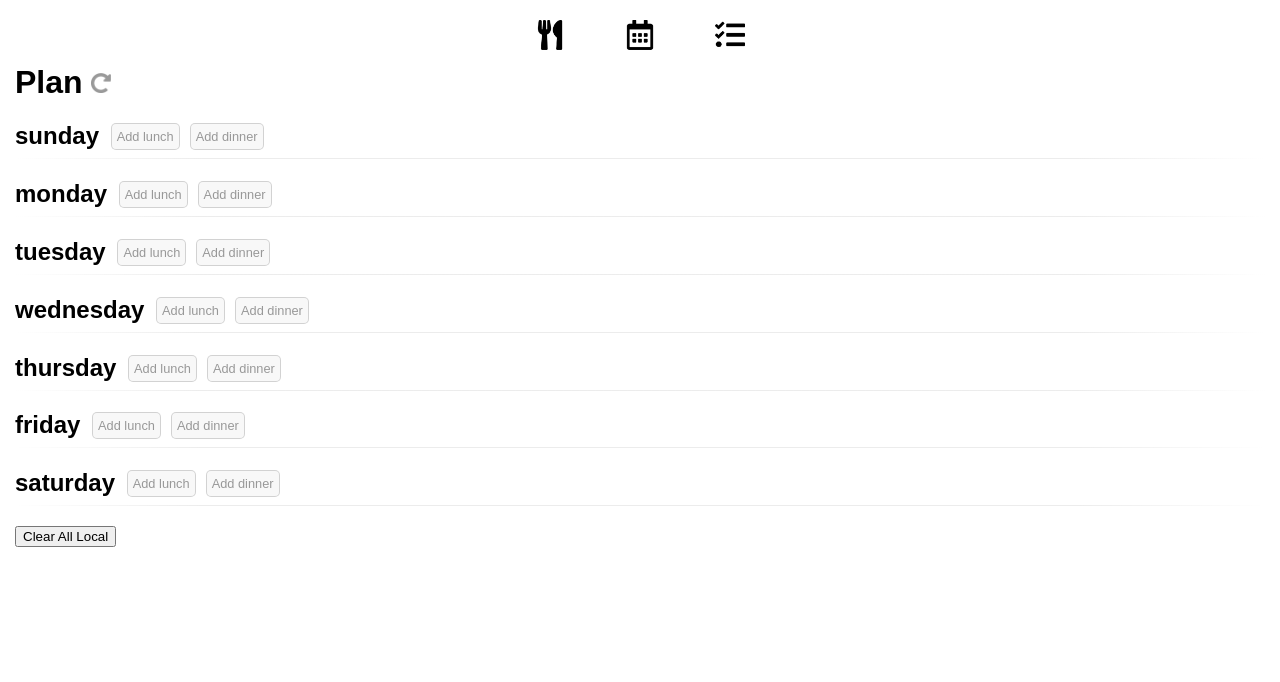
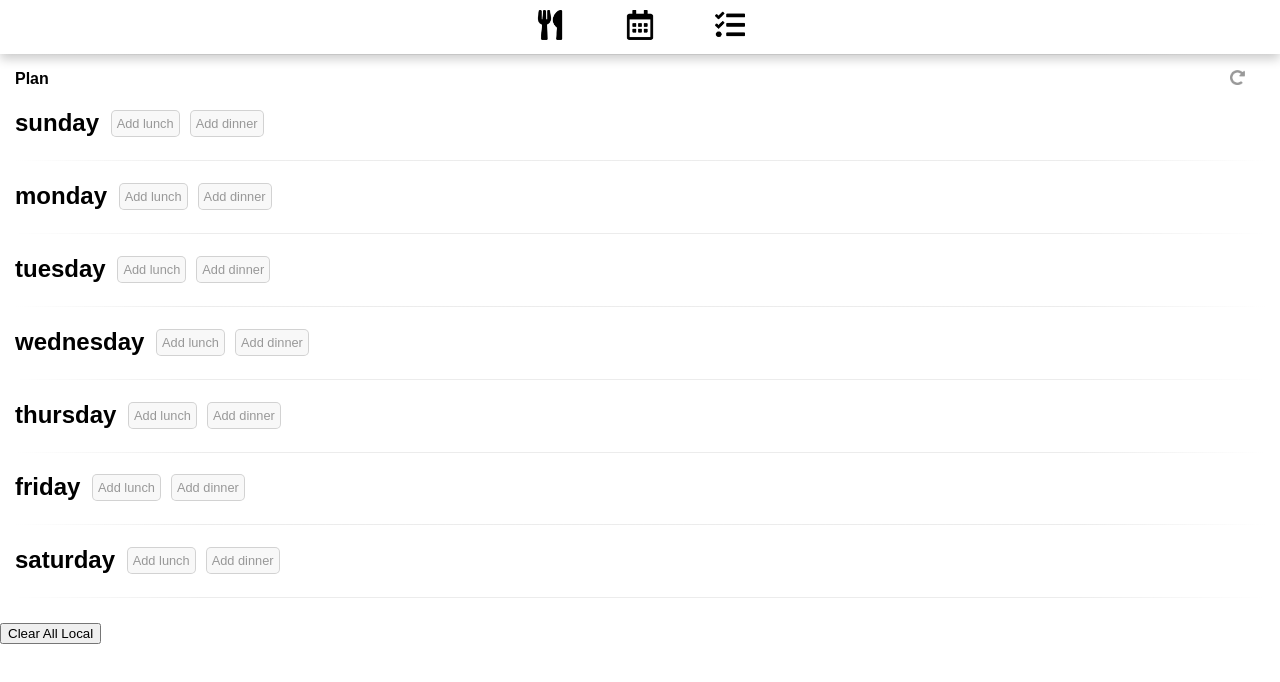
Before and after one commit to Rymierymie/recipe-book-vue, a Vue app: page / in a window 1280 px wide. Both pictures are taken after a click on the picture 640 px from the left and 35 px from the top of the page. Shown: the top 682 px of the page. Built offline with nearby package versions, Linux system fonts and the light colour scheme.

Commit message:
Style changes

```diff
--- a/src/App.vue
+++ b/src/App.vue
@@ -4,6 +4,8 @@
     <img src="./assets/icons/utensils.png" class="nav-icon" @click="display('search')" />
     <img src="./assets/icons/calendar.png" class="nav-icon" @click="display('plan')" />
     <img src="./assets/icons/tasks.png" class="nav-icon" @click="display('shop')" />
+  </div>
+  <div class="divider">
   </div>
   <div v-if="selected === 'search'">
     <p v-if="this.recentlyViewed.length !== 0" id="recentlyViewedList">Recent:&nbsp;
@@ -104,7 +106,11 @@ html {
 }
 
 body {
-  margin: 10px 15px;
+  margin: 0px 0px;
+}
+
+.componentDiv {
+  margin: 5px 15px;
 }
 
 .component {
@@ -143,8 +149,12 @@ h1 {
 
 #nav {
   text-align: center;
-/*   position: sticky;
-  top: 0; */
+  position: sticky;
+  top: 0;
+  background-color: #ffffff;
+  -webkit-box-shadow: 0px 5px 10px 0px rgba(0,0,0,0.2);
+  -moz-box-shadow: 0px 5px 10px 0px rgba(0,0,0,0.2);
+  box-shadow: 0px 5px 10px 0px rgba(0,0,0,0.2);
 }
 
 .nav-icon {
@@ -183,7 +193,7 @@ select {
 }
 
 .icon-big {
-  width: 20px;
+  width: 15px;
   opacity: 0.4;
 }
 
--- a/src/components/Plan.vue
+++ b/src/components/Plan.vue
@@ -1,21 +1,25 @@
 <template>
-    <div>
+    <div class="componentDiv">
         <div id="menuDiv" v-show="this.menu.length !== 0">
-            <h1>Menu
-                <button @click="edit_menu()" class="customButton" id="editMenuButton">Edit menu</button>
-                <button @click="clear_menu()" class="customButton display-toggle" id="clearMenuButton">Clear menu</button>
-            </h1>
+            <h4>Menu
+                <!-- <button @click="edit_menu()" class="customButton" id="editMenuButton">Edit menu</button> -->
+                <img src="../assets/icons/edit.png" class="icon-big" id="editMenuButton" @click="edit_menu()"/>
+                <!-- <button @click="clear_menu()" class="customButton display-toggle" id="clearMenuButton">Clear menu</button> -->
+                <img src="../assets/icons/trash.png" @click="clear_menu()" class="icon-big display-toggle" id="clearMenuButton" />
+            </h4>
                 <ul id="menuList">
                     <li v-for="(item, index) in menu" v-bind:key="index" class="menuListItem">
                         {{ item }}
                         <img src="../assets/icons/cancel.png" class="icon display-toggle menuDeleteIcon" id="menuDeleteIcon" @click="remove_from_menu(item)" />
                     </li>
                 </ul>
+                <div class="divider">
+                </div>
         </div>
 
-        <h1>Plan
-        <img src="../assets/icons/reset.png" @click="reset_planner()" class="icon-big"/>
-        </h1>
+        <h4 id="planHeadline">Plan
+        <img src="../assets/icons/reset.png" @click="reset_planner()" id="resetPlanIcon" class="icon-big"/>
+        </h4>
         <div v-for="(value, name, index) in meal_plan" v-bind:key="index">
             <h2 id="dayHeadline">{{ name }}
             <button @click="show_day(name, 'Lunch')" id="showLunchButton" class="addMealButton customButton">Add lunch</button>
@@ -28,7 +32,7 @@
             </div>
             <div v-show="value.dinner.recipe !=''">
                 <p class="menuTimeHeadline">Dinner</p>
-                <p class="menuMealItem">{{ value.dinner.recipe }} <em>{{ value.dinner.serves }}</em></p>
+                <p class="menuMealItem">{{ value.dinner.recipe }}</p>
                 <p v-show="value.dinner.serves != 0" class="menuServesAmount"><em>{{ value.dinner.serves }} serve<span v-show="value.dinner.serves > 1">s</span></em></p>
             </div>
             <div class="display-toggle selectorCard" :id="`${name}LunchSelectors`">
@@ -59,7 +63,7 @@
             <button class="plusMinusButton" @click="value.dinner.serves += 1" v-on:click="mealPlanChange">+</button>
             </p>
             </div>
-            <div class="divider">
+            <div class="divider dayDivider">
             </div>
         </div>
     </div>
@@ -379,6 +383,7 @@ ul {
     list-style-type:none;
     padding: 0px 0px;
     margin: 0px 0px;
+
 }
 
 #dayHeadline {
@@ -402,16 +407,22 @@ ul {
     margin-right: 20px;
     position: relative;
     float: right;
-    top: 8px;
+    /* bottom: 5px; */
 }
 
-#menuDiv {
-    padding-top: 10px;
-    padding-bottom: 20px;
+#menuDiv h4 {
+    /* padding-top: 10px;
+    padding-bottom: 20px; */
+    margin-bottom: 10px;
+    margin-top: 15px;
 }
 
 .menuListItem {
     padding: 5px 0px 5px 0px;
+}
+
+#menuList {
+    padding-bottom: 15px;
 }
 
 .menuTimeHeadline {
@@ -444,5 +455,26 @@ ul {
     width: 20px;
 }
 
+#planHeadline {
+    margin-top: 15px;
+    margin-bottom: 10px;
+}
+
+#resetPlanIcon {
+    position: relative;
+    float: right;
+    margin-right: 20px;
+}
+
+#clearMenuButton {
+    position: relative;
+    float: right;
+    margin-right: 20px;
+}
+
+.dayDivider {
+    margin-top: 15px;
+}
+
 
 </style>
--- a/src/components/Search.vue
+++ b/src/components/Search.vue
@@ -1,5 +1,5 @@
 <template>
-    <div>
+    <div class="componentDiv">
         <div id="recipe-card" class="display-toggle">
             <div class="divider">
             </div>
--- a/src/components/Shop.vue
+++ b/src/components/Shop.vue
@@ -1,19 +1,16 @@
 <template>
-    <div>
-        <h1 id="headline">Shop
-        <button @click="edit_list()" class="customButton">Edit List</button>
-        <button @click="add_to_list_input()" class="customButton">Add To List</button>
-        </h1>
-        <div id="add_to_list_input" class="display-toggle">
-                <input type="text" id="custom_list_item" placeholder="Toilet paper">
-                <img src="../assets/icons/plus.png" id="custom_list_add_button" class="icon" @click="custom_list_addition()"/>
-        </div>
+    <div class="componentDiv">
+        <h4 id="headline">Shop
+        <!-- <button @click="edit_list()" class="customButton" id="editListButton">Edit List</button> -->
+        <img @click="edit_list()" class="icon-big" src="../assets/icons/edit.png" id="editListButton" />
+        </h4>
         <ul>
             <li v-for="(item, index) in shopping_list" v-bind:key="index" >
                 <span v-if="item.amount != 0">
                     <input v-bind:id="item.item" type="checkbox" class="checkbox" @click="check_click(item.item)">
                     {{ item.item }} {{ item.amount }} {{ item.type }}
-                    <button style="display:none;" class="delete-button" @click="remove_item(item.item)">remove</button>
+                    <!-- <button style="display:none;" class="delete-button" @click="remove_item(item.item)">remove</button> -->
+                    <img src="../assets/icons/cancel.png" class="icon-big display-toggle menuDeleteIcon delete-button" id="menuDeleteIcon" @click="remove_item(item.item)" />
                 </span>
             </li>
         </ul>
@@ -23,10 +20,17 @@
                 <span class="custom-list-item">
                 <input v-bind:id="item.item" type="checkbox" class="checkbox" @click="check_click_custom(item.item)">
                 {{ item.item }}
-                <button style="display:none;" class="delete-button" @click="remove_custom_item(item.item)">remove</button>
+                <!-- <button style="display:none;" class="delete-button" @click="remove_custom_item(item.item)">remove</button> -->
+                <img src="../assets/icons/cancel.png" class="icon-big display-toggle menuDeleteIcon delete-button" id="menuDeleteIcon" @click="remove_custom_item(item.item)" />
                 </span>
             </li>
         </ul>
+        <div id="add_to_list_input" class="display-toggle">
+                <input type="text" id="custom_list_item" placeholder="Toilet paper">
+                <img src="../assets/icons/plus.png" id="custom_list_add_button" class="icon-big" @click="custom_list_addition()"/>
+        </div>
+
+        <button @click="add_to_list_input()" class="customButton" id="addToListButton">Add To List</button>
 <!--         <h2>Shopping List</h2>
         {{ shopping_list }}
         {{ custom_list }} -->
@@ -291,6 +295,8 @@ ul {
     list-style-type:none;
     padding: 0px 0px;
     margin: 0px 0px;
+    line-height: 2rem;
+    font-size: 1.2rem;
 }
 
 .display-toggle {
@@ -298,7 +304,44 @@ ul {
 }
 
 .custom-list-item {
-    color: blue;
+    color: rgb(0, 132, 255);
+}
+
+#editListButton {
+    position: relative;
+    float: right;
+    bottom: 5px;
+    margin-right: 20px;
+}
+
+#addToListButton {
+    margin: 20px 0px 0px 30px;
+}
+
+input#custom_list_item {
+    font-size: 1.2rem;
+    margin: 10px 0px 0px 30px;
+    padding: 5px 5px;
+    border-radius: 5px;
+    outline: none;
+    border-style: solid;
+    border-width: 0.5px;
+    border-color: rgba(0,0,0,0.1);
+}
+
+#custom_list_add_button {
+    margin-left: 10px;
+}
+
+#headline {
+    margin-bottom: 10px;
+    margin-top: 15px;
+}
+
+.menuDeleteIcon {
+    margin-left: 10px;
+    position: relative;
+    top: 2px;
 }
 
 /* Start of custom checkbox styling */
```
